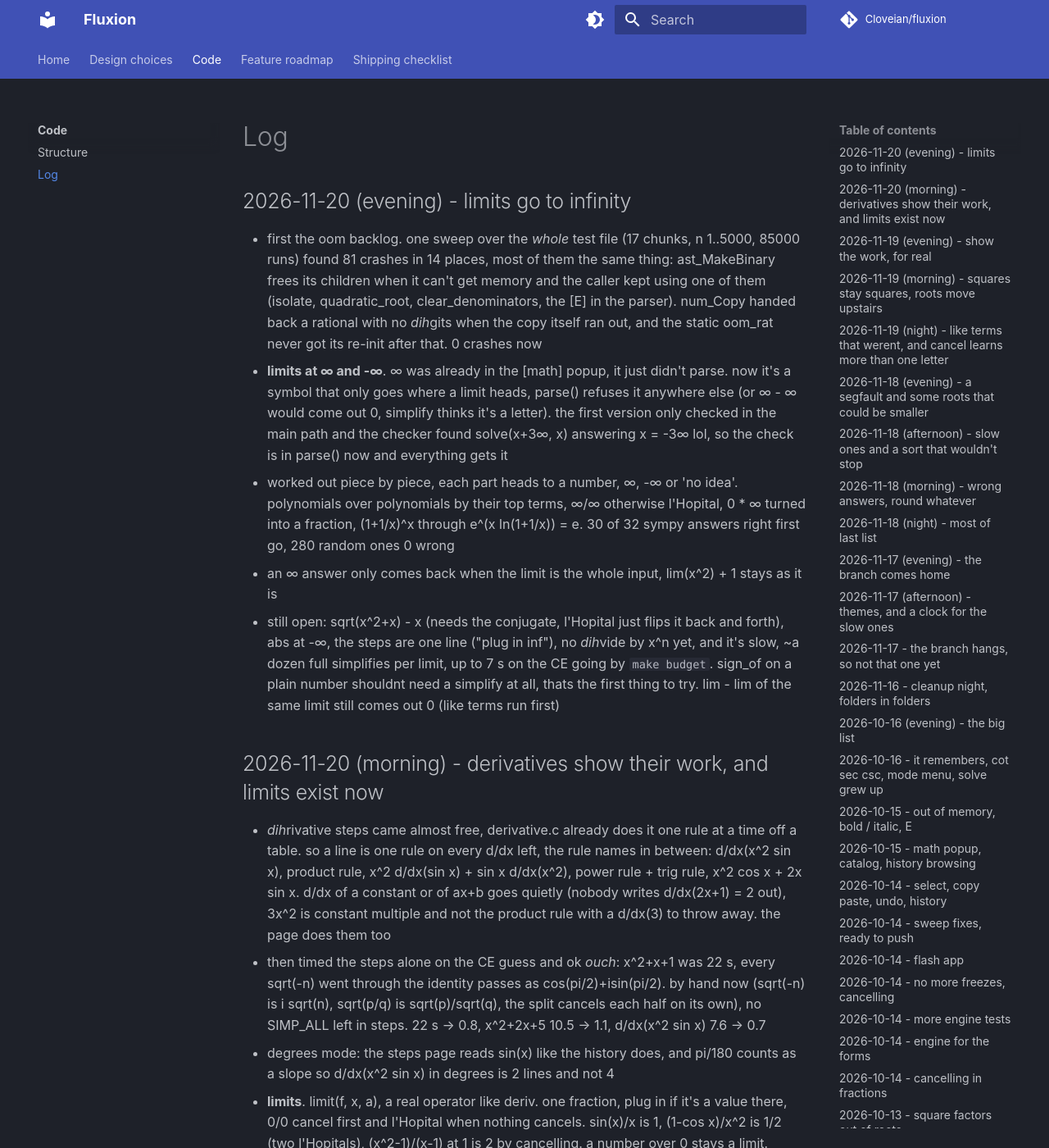
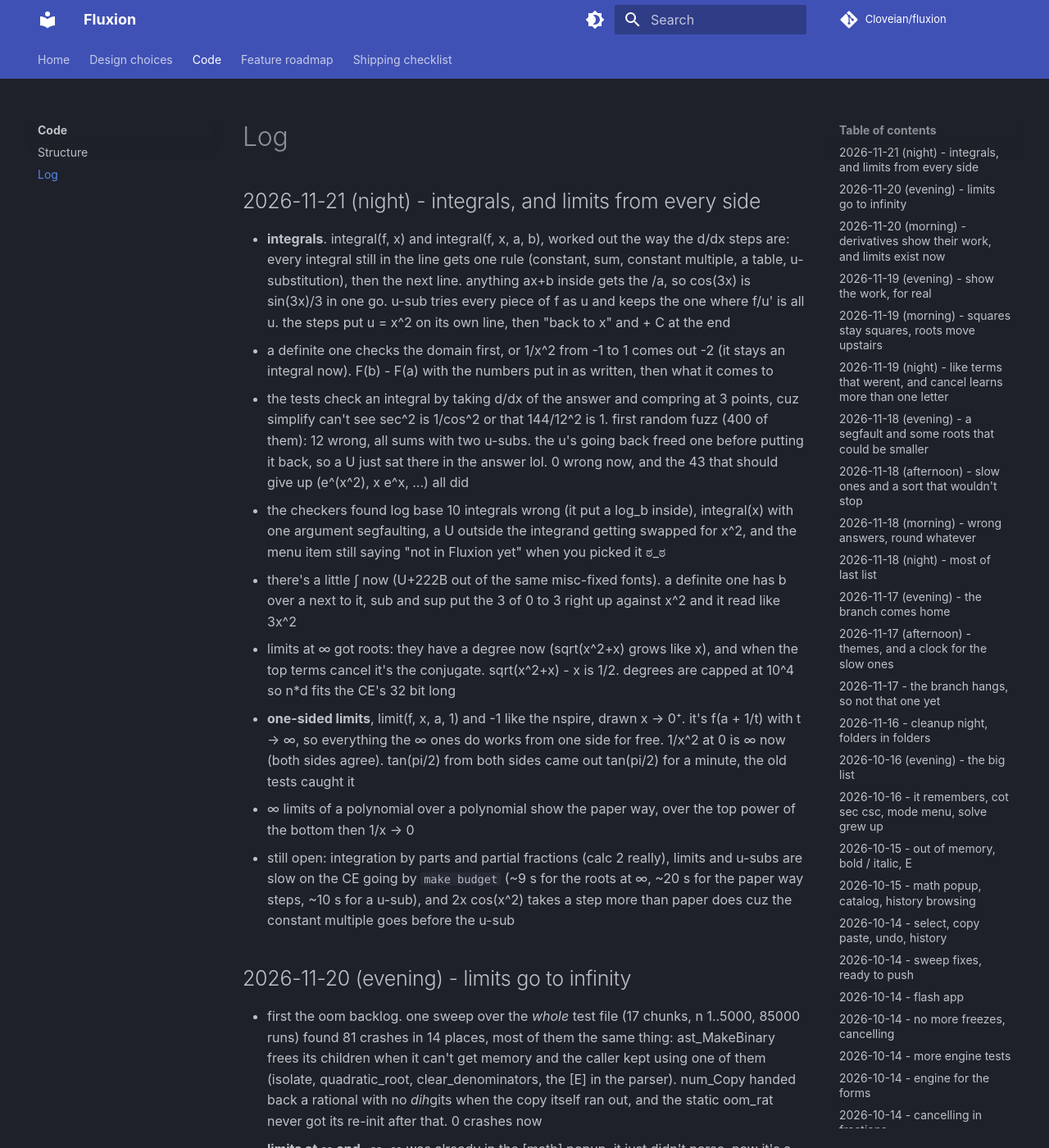
Before and after one commit to Cloveian/fluxion, an MkDocs documentation site: the page built from docs/code/log.md, in a window 1280 px wide and 1400 px high. Shown: the whole window at 82% size. Built offline with MkDocs 1.6.1 and Material for MkDocs 9.7.7, drawn with Linux system fonts in a browser that asks for light colours; comment, search, counter and statistics services are not loaded.

Commit message:
log: the integrals night

```diff
--- a/docs/code/log.md
+++ b/docs/code/log.md
@@ -1,4 +1,16 @@
 # Log
+
+## 2026-11-21 (night) - integrals, and limits from every side
+
+- **integrals**. integral(f, x) and integral(f, x, a, b), worked out the way the d/dx steps are: every integral still in the line gets one rule (constant, sum, constant multiple, a table, u-substitution), then the next line. anything ax+b inside gets the /a, so cos(3x) is sin(3x)/3 in one go. u-sub tries every piece of f as u and keeps the one where f/u' is all u. the steps put u = x^2 on its own line, then "back to x" and + C at the end
+- a definite one checks the domain first, or 1/x^2 from -1 to 1 comes out -2 (it stays an integral now). F(b) - F(a) with the numbers put in as written, then what it comes to
+- the tests check an integral by taking d/dx of the answer and compring at 3 points, cuz simplify can't see sec^2 is 1/cos^2 or that 144/12^2 is 1. first random fuzz (400 of them): 12 wrong, all sums with two u-subs. the u's going back freed one before putting it back, so a U just sat there in the answer lol. 0 wrong now, and the 43 that should give up (e^(x^2), x e^x, ...) all did
+- the checkers found log base 10 integrals wrong (it put a log_b inside), integral(x) with one argument segfaulting, a U outside the integrand getting swapped for x^2, and the menu item still saying "not in Fluxion yet" when you picked it ಠ_ಠ
+- there's a little ∫ now (U+222B out of the same misc-fixed fonts). a definite one has b over a next to it, sub and sup put the 3 of 0 to 3 right up against x^2 and it read like 3x^2
+- limits at ∞ got roots: they have a degree now (sqrt(x^2+x) grows like x), and when the top terms cancel it's the conjugate. sqrt(x^2+x) - x is 1/2. degrees are capped at 10^4 so n\*d fits the CE's 32 bit long
+- **one-sided limits**, limit(f, x, a, 1) and -1 like the nspire, drawn x -> 0⁺. it's f(a + 1/t) with t -> ∞, so everything the ∞ ones do works from one side for free. 1/x^2 at 0 is ∞ now (both sides agree). tan(pi/2) from both sides came out tan(pi/2) for a minute, the old tests caught it
+- ∞ limits of a polynomial over a polynomial show the paper way, over the top power of the bottom then 1/x -> 0
+- still open: integration by parts and partial fractions (calc 2 really), limits and u-subs are slow on the CE going by `make budget` (~9 s for the roots at ∞, ~20 s for the paper way steps, ~10 s for a u-sub), and 2x cos(x^2) takes a step more than paper does cuz the constant multiple goes before the u-sub
 
 ## 2026-11-20 (evening) - limits go to infinity
 
```
